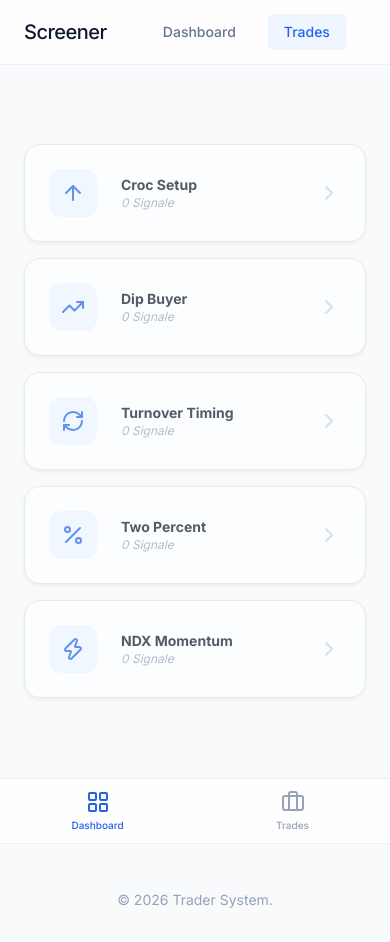
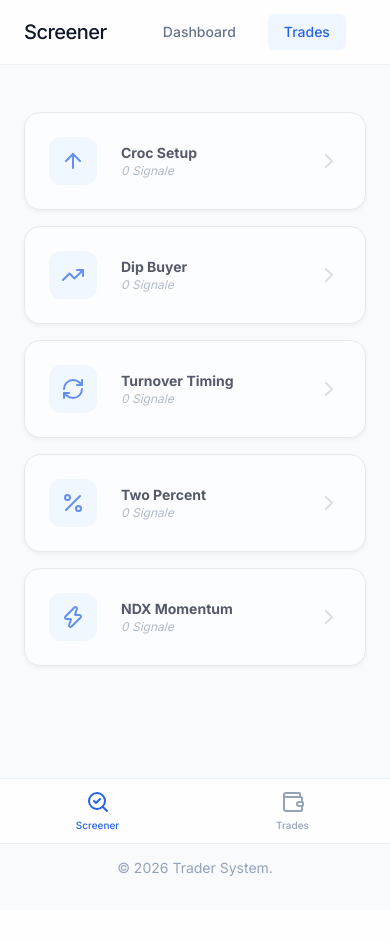
Before and after one commit to fxhuhn/croc-trader, a Flask app: page /screener in a window 390 px wide. After the commit the page ends 876 px from the top, so only its background shows below. Run offline with Flask 3, Linux system fonts and the light colour scheme; data that the repository does not hold is empty; parts of the project's set-up code (start-up, migrations or seed data) failed here and were passed over; some libraries are stand-ins or nearby versions.

Commit message:
minor fixes

```diff
--- a/app/templates/screener.html
+++ b/app/templates/screener.html
@@ -115,7 +115,7 @@
             </div>
             <!-- Links -->
             <div class="ml-10 flex space-x-4">
-                <a href="/"
+                <a href="/screener"
                     class="text-slate-500 hover:text-slate-900 px-3 py-2 rounded-md text-sm font-medium transition-colors">
                     Dashboard
                 </a>
@@ -129,9 +129,9 @@
 </nav>
 
 <!-- Header Section -->
-<main class="flex-grow pt-24 pb-12 px-4 sm:px-6 lg:px-8 max-w-7xl mx-auto w-full">
+<main class="flex-grow pt-20 pb-12 px-4 sm:px-6 lg:px-8 max-w-7xl mx-auto w-full">
 
-    <div class="mb-12 text-center sm:text-left">
+    <div class="mb-8 text-center sm:text-left">
         <h1 class="text-4xl font-light text-slate-900 tracking-tight mb-3 hidden md:block">Signal Screener</h1>
         <p class="text-lg text-slate-500 max-w-2xl font-light hidden lg:block">
             Entdecken Sie aktuelle Handelsmöglichkeiten basierend auf unseren quantitativen Strategien.
@@ -199,13 +199,13 @@
 <!-- Mobile Bottom Navigation -->
 <nav class="md:hidden fixed bottom-0 w-full z-50 glass-nav border-t border-slate-200/60 pb-safe">
     <div class="flex justify-around items-center h-16">
-        <a href="/" class="flex flex-col items-center justify-center w-full h-full text-blue-600">
-            <i data-lucide="layout-grid" class="w-6 h-6 mb-1"></i>
-            <span class="text-[10px] font-medium">Dashboard</span>
+        <a href="/screener" class="flex flex-col items-center justify-center w-full h-full text-blue-600">
+            <i data-lucide="search-check" class="w-6 h-6 mb-1"></i>
+            <span class="text-[10px] font-medium">Screener</span>
         </a>
         <a href="/trades"
             class="flex flex-col items-center justify-center w-full h-full text-slate-400 hover:text-slate-900 transition-colors">
-            <i data-lucide="briefcase" class="w-6 h-6 mb-1"></i>
+            <i data-lucide="wallet" class="w-6 h-6 mb-1"></i>
             <span class="text-[10px] font-medium">Trades</span>
         </a>
     </div>
```
